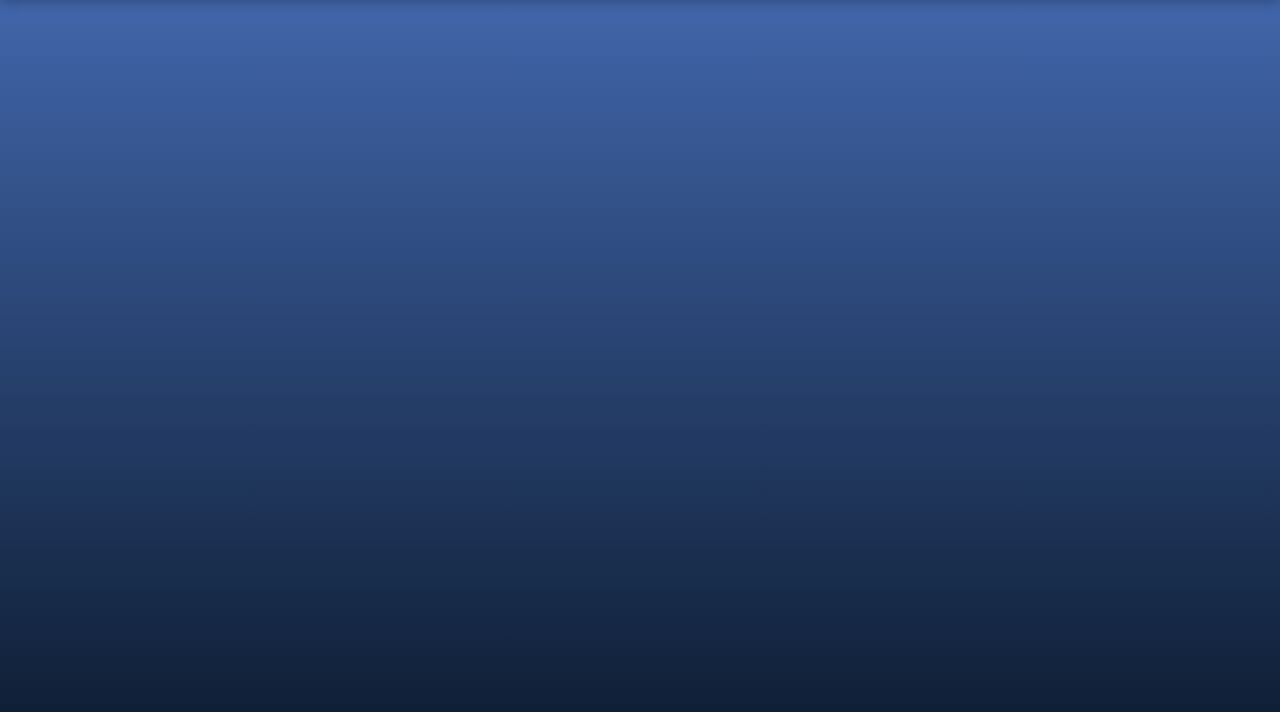
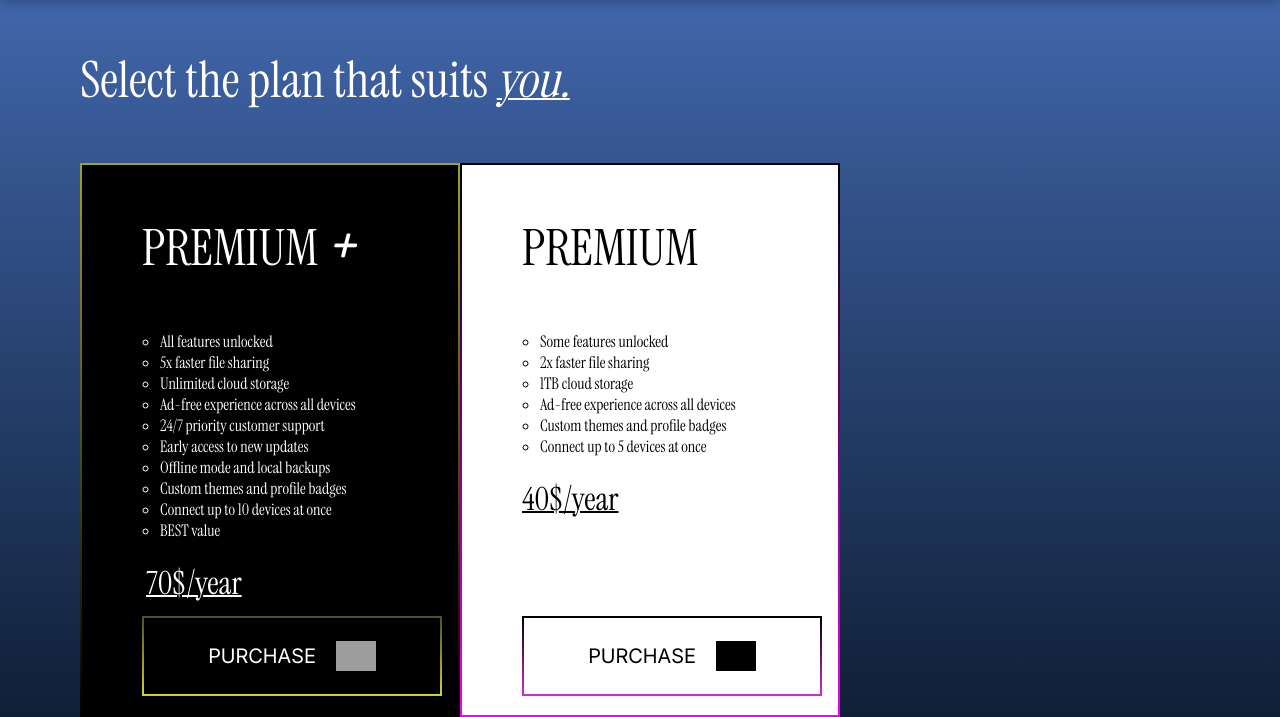
Before and after one commit to MATI62136/web-adv, a plain HTML site: page PROJEKTI FINAL/plans.html in a window 1280 px wide. Shown: the part 88-805 px from the top of the page. Drawn offline with Linux system fonts and the light colour scheme; grey boxes are pictures that could not be loaded.

Commit message:
finalprojekt

```diff
--- a/PROJEKTI FINAL/css/styleplans.css
+++ b/PROJEKTI FINAL/css/styleplans.css
@@ -46,3 +46,113 @@ nav img{
     margin-top: 9px;
     margin-right: 900px;
 }
+.h1main{
+    margin-top: 50px;
+    margin-left: 80px;
+    font-family: inst-serif;
+    color: white;
+    font-size: 50px;
+}
+.h1main i{
+    text-decoration: underline;
+    text-decoration-thickness: 2px;
+}
+.box1{
+    color: white;
+    width: 500px;
+    height: 550px;
+    background-color: black;
+    margin-left: 80px;
+    border: 2px solid;
+    border-image: linear-gradient( #a19f29, #000000) 1;
+    font-family: inst-serif;
+    padding-left: 60px;
+}
+.box1 p{
+   font-size: 50px;
+}
+.box1 li{
+    list-style: circle;
+    margin-left: -22px;
+}
+.box1 button{
+    height: 80px;
+    width: 300px;
+    display: flex;
+    justify-content: center;
+    align-items: center;
+    gap: 20px;
+    border: 2px solid;
+    border-image: linear-gradient(rgb(80, 80, 39), rgb(209, 209, 45)) 1;
+    background-color: #000000;
+    color: white;
+    font-family: inter;
+    font-size: 20px;
+    transition: box-shadow 0.3s ease;
+    cursor: pointer;
+    margin-top: -10px;
+}
+.box1 button img{
+    height: 30px;
+}
+.box1 button:hover{
+    box-shadow: 1px 1px 10px rgb(80, 80, 39);
+}
+.h31{
+    font-weight: 300;
+    margin-left: -36px;
+    text-decoration: underline;
+    text-decoration-thickness: 2px;
+}
+.box2{
+    color: rgb(0, 0, 0);
+    width: 500px;
+    height: 550px;
+    background-color: white;
+    margin-right: 440px;
+    border: 2px solid;
+    border-image: linear-gradient( #000000, #f300fc) 1;
+    font-family: inst-serif;
+    padding-left: 60px;
+}
+.box2 p{
+   font-size: 50px;
+}
+.box2 li{
+    list-style: circle;
+    margin-left: -22px;
+}
+.box2 button{
+    height: 80px;
+    width: 300px;
+    display: flex;
+    justify-content: center;
+    align-items: center;
+    gap: 20px;
+    border: 2px solid;
+    border-image: linear-gradient(rgb(0, 0, 0), rgb(209, 45, 201)) 1;
+    background-color: #ffffff;
+    color: rgb(0, 0, 0);
+    font-family: inter;
+    font-size: 20px;
+    transition: box-shadow 0.3s ease;
+    cursor: pointer;
+    margin-top: 96px;
+}
+.box2 button img{
+    height: 30px;
+    filter: brightness(0);
+}
+.box2 button:hover{
+    box-shadow: 1px 1px 10px rgb(80, 80, 39);
+}
+.boxes{
+  display: flex;
+  justify-content: space-between;
+  align-items: flex-start;
+}
+.box2 h1{
+    font-weight: 300;
+    text-decoration: underline;
+    text-decoration-thickness: 2px;
+}
--- a/PROJEKTI FINAL/plans.html
+++ b/PROJEKTI FINAL/plans.html
@@ -14,6 +14,42 @@
             <a href="#">About Us</a>
             <a href="#">Support</a>
         </nav>
+        <div class="main">
+            <p class="h1main">Select the plan that suits <i>you.</i></h1>
+                <div class="boxes">
+                  <div class="box1">
+                    <p>PREMIUM <i><b>+</b></i></p>
+                    <ol>
+                        <li>All features unlocked</li>
+                        <li>5x faster file sharing</li>
+                        <li>Unlimited cloud storage</li>
+                        <li>Ad-free experience across all devices</li>
+                        <li>24/7 priority customer support</li>
+                        <li>Early access to new updates</li>
+                        <li>Offline mode and local backups</li>
+                        <li>Custom themes and profile badges</li>
+                        <li>Connect up to 10 devices at once</li>
+                        <li>BEST value</li>
+                        <h1 class="h31">70$/year</h2>
+                    </ol>
+                    <button>PURCHASE <img src="https://uxwing.com/wp-content/themes/uxwing/download/e-commerce-currency-shopping/shopping-cart-white-icon.png" alt=""></button>
+                </div>
+            <div class="box2">
+                <p>PREMIUM</p>
+                <ol>
+                    <li>Some features unlocked</li>
+                    <li>2x faster file sharing</li>
+                    <li>1TB cloud storage</li>
+                    <li>Ad-free experience across all devices</li>
+                    <li>Custom themes and profile badges</li>
+                    <li>Connect up to 5 devices at once</li>
+                </ol>
+                <h1 class="h32">40$/year</h1>
+                <button>PURCHASE <img src="https://uxwing.com/wp-content/themes/uxwing/download/e-commerce-currency-shopping/shopping-cart-white-icon.png" alt=""></button>
+            </div>
+                </div>
+
+        </div>
     </div>
 </body>
 </html>
```
